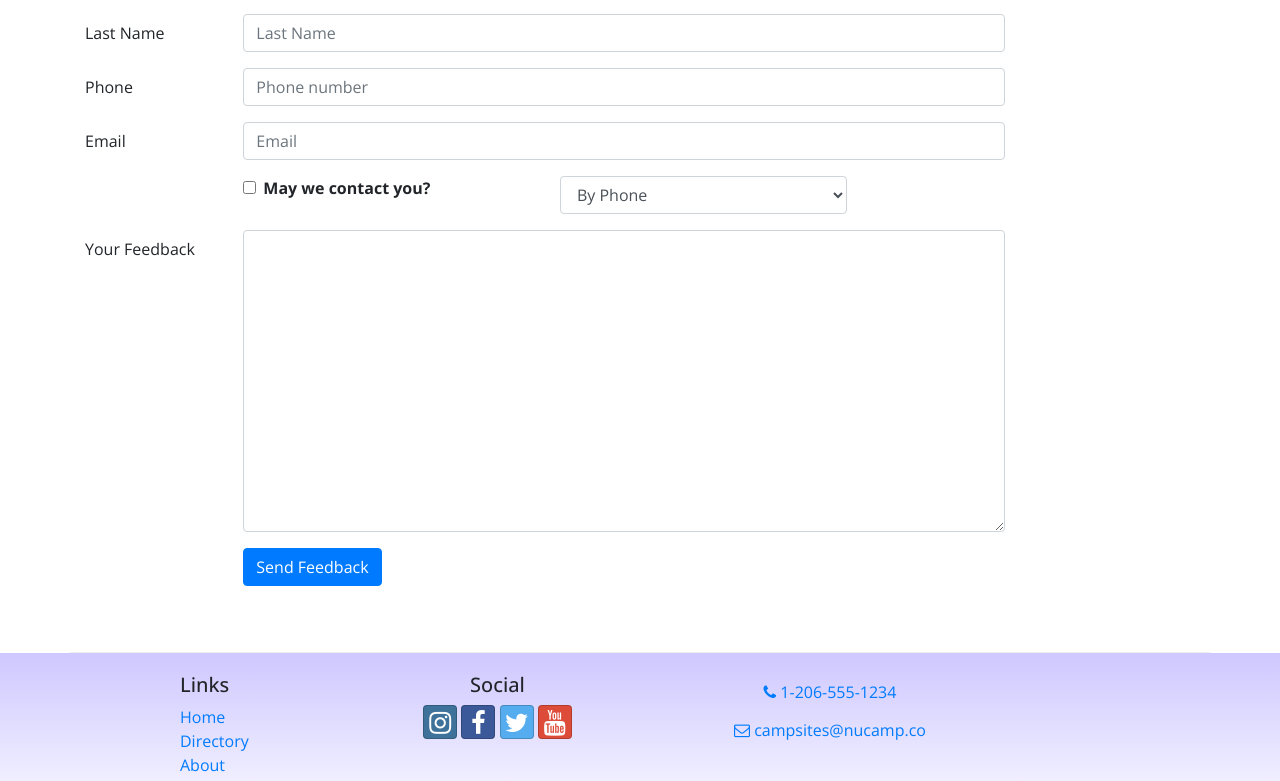
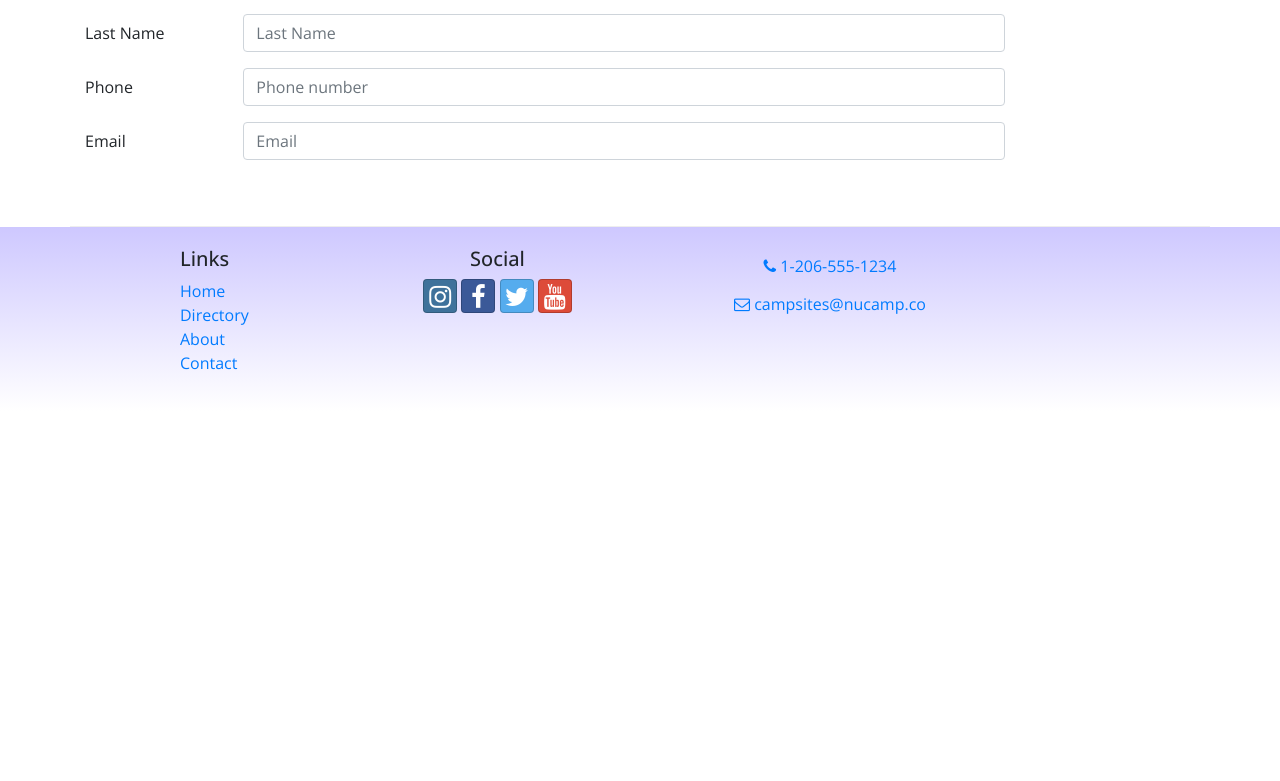
Before and after one commit to nanakodjo/bootcampsite, a React (Create React App) app: page /contactus in a window 1280 px wide. Shown: the part 666-1447 px from the top of the page. After the commit the page ends 1077 px from the top, so only its background shows below. Built offline with nearby package versions, Linux system fonts and the light colour scheme.

Commit message:
Controlled Form Validation

```diff
--- a/src/components/ContactComponent.js
+++ b/src/components/ContactComponent.js
@@ -8,45 +8,101 @@
     Label,
     Input,
     Col,
+    FormFeedback,
 } from "reactstrap";
 import { Link } from "react-router-dom";
 
 class Contact extends Component {
-
-    constructor(props){
+    constructor(props) {
         super(props);
 
         this.state = {
-            firstName: '',
-            lastName: '',
-            phoneNum: '',
-            email: '',
+            firstName: "",
+            lastName: "",
+            phoneNum: "",
+            email: "",
             agree: false,
-            contactType: 'By Phone',
-            feedback: ''
+            contactType: "By Phone",
+            feedback: "",
+            touched: {
+                firstName: false,
+                lastName: false,
+                phoneNum: false,
+                email: false,
+            },
         };
 
         this.handleInputChange = this.handleInputChange.bind(this);
         this.handleSubmit = this.handleSubmit.bind(this);
     }
+    validate(firstName, lastName, phoneNum, email) {
+        const errors = {
+            firstName: "",
+            lastName: "",
+            phoneNum: "",
+            email: "",
+        };
+
+        if (this.state.touched.firstName) {
+            if (firstName.length < 2) {
+                errors.firstName = "First name must be at least 2 characters.";
+            } else if (firstName.length > 15) {
+                errors.firstName = "First name must be 15 or less characters.";
+            }
+        }
+
+        if (this.state.touched.lastName) {
+            if (lastName.length < 2) {
+                errors.lastName = "Last name must be at least 2 characters.";
+            } else if (lastName.length > 15) {
+                errors.lastName = "Last name must be 15 or less characters.";
+            }
+        }
+
+        const reg = /^\d+$/;
+        if (this.state.touched.phoneNum && !reg.test(phoneNum)) {
+            errors.phoneNum = "The phone number should contain only numbers.";
+        }
+
+        if (this.state.touched.email && !email.includes("@")) {
+            errors.email = "Email should contain a @";
+        }
+
+        return errors;
+    }
+
+    handleBlur = (field) => () => {
+        this.setState({
+            touched: { ...this.state.touched, [field]: true },
+        });
+    };
 
     handleInputChange(event) {
         const target = event.target;
         const name = target.name;
-        const value = target.type === 'checkbox' ? target.checked : target.value;
+        const value =
+            target.type === "checkbox" ? target.checked : target.value;
 
         this.setState({
-            [name]: value
+            [name]: value,
         });
     }
 
     handleSubmit(event) {
-        console.log('Current state is: ' + JSON.stringify(this.state));
-        alert('Current state is: ' + JSON.stringify(this.state));
+        console.log("Current state is: " + JSON.stringify(this.state));
+        alert("Current state is: " + JSON.stringify(this.state));
         event.preventDefault();
     }
 
     render() {
+
+        const errors = this.validate(
+            this.state.firstName,
+            this.state.lastName,
+            this.state.phoneNum,
+            this.state.email
+        );
+
         return (
             <div className="container">
                 <div className="row">
@@ -72,8 +128,22 @@
                         </address>
                     </div>
                     <div className="col">
-                        <a role="button" className="btn btn-link" href="tel:+12065551234"><i className="fa fa-phone" /> 1-206-555-1234</a> <br />
-                        <a role="button" className="btn btn-link" href="mailto:fakeemail@fakeemail.co"><i className="fa fa-envelope-o" /> campsites@nucamp.co</a>
+                        <a
+                            role="button"
+                            className="btn btn-link"
+                            href="tel:+12065551234"
+                        >
+                            <i className="fa fa-phone" /> 1-206-555-1234
+                        </a>{" "}
+                        <br />
+                        <a
+                            role="button"
+                            className="btn btn-link"
+                            href="mailto:fakeemail@fakeemail.co"
+                        >
+                            <i className="fa fa-envelope-o" />{" "}
+                            campsites@nucamp.co
+                        </a>
                     </div>
                 </div>
 
@@ -85,76 +155,81 @@
                     <div className="col-md-10">
                         <Form onSubmit={this.handleSubmit}>
                             <FormGroup row>
-                                <Label htmlFor="firstName" md={2}>First Name</Label>
+                                <Label htmlFor="firstName" md={2}>
+                                    First Name
+                                </Label>
                                 <Col md={10}>
-                                    <Input type="text" id="firstName" name="firstName"
+                                    <Input
+                                        type="text"
+                                        id="firstName"
+                                        name="firstName"
                                         placeholder="First Name"
                                         value={this.state.firstName}
-                                        onChange={this.handleInputChange} />
+                                        invalid={errors.firstName}
+                                        onBlur={this.handleBlur("firstName")}
+                                        onChange={this.handleInputChange}
+                                    />
+                                    <FormFeedback>
+                                        {errors.firstName}
+                                    </FormFeedback>
                                 </Col>
                             </FormGroup>
                             <FormGroup row>
-                                <Label htmlFor="lastName" md={2}>Last Name</Label>
+                                <Label htmlFor="lastName" md={2}>
+                                    Last Name
+                                </Label>
                                 <Col md={10}>
-                                    <Input type="text" id="lastName" name="lastName"
+                                    <Input
+                                        type="text"
+                                        id="lastName"
+                                        name="lastName"
                                         placeholder="Last Name"
                                         value={this.state.lastName}
-                                        onChange={this.handleInputChange} />
+                                        invalid={errors.lastName}
+                                        onBlur={this.handleBlur("lastName")}
+                                        onChange={this.handleInputChange}
+                                    />
+                                    <FormFeedback>
+                                        {errors.lastName}
+                                    </FormFeedback>
                                 </Col>
                             </FormGroup>
                             <FormGroup row>
-                                <Label htmlFor="phoneNum" md={2}>Phone</Label>
+                                <Label htmlFor="phoneNum" md={2}>
+                                    Phone
+                                </Label>
                                 <Col md={10}>
-                                    <Input type="tel" id="phoneNum" name="phoneNum"
+                                    <Input
+                                        type="tel"
+                                        id="phoneNum"
+                                        name="phoneNum"
                                         placeholder="Phone number"
                                         value={this.state.phoneNum}
-                                        onChange={this.handleInputChange} />
+                                        invalid={errors.phoneNum}
+                                        onBlur={this.handleBlur("phoneNum")}
+                                        onChange={this.handleInputChange}
+                                    />
+                                    <FormFeedback>
+                                        {errors.phoneNum}
+                                    </FormFeedback>
                                 </Col>
                             </FormGroup>
                             <FormGroup row>
-                                <Label htmlFor="email" md={2}>Email</Label>
+                                <Label htmlFor="email" md={2}>
+                                    Email
+                                </Label>
                                 <Col md={10}>
-                                    <Input type="email" id="email" name="email"
+                                    <Input
+                                        type="email"
+                                        id="email"
+                                        name="email"
                                         placeholder="Email"
                                         value={this.state.email}
-                                        onChange={this.handleInputChange} />
-                                </Col>
-                            </FormGroup>
-                            <FormGroup row>
-                                <Col md={{size: 4, offset: 2}}>
-                                    <FormGroup check>
-                                        <Label check>
-                                            <Input type="checkbox"
-                                                name="agree"
-                                                checked={this.state.agree}
-                                                onChange={this.handleInputChange} /> {' '}
-                                            <strong>May we contact you?</strong>
-                                        </Label>
-                                    </FormGroup>
-                                </Col>
-                                <Col md={4}>
-                                    <Input type="select" name="contactType"
-                                            value={this.state.contactType}
-                                            onChange={this.handleInputChange}>
-                                        <option>By Phone</option>
-                                        <option>By Email</option>
-                                    </Input>
-                                </Col>
-                            </FormGroup>
-                            <FormGroup row>
-                                <Label htmlFor="feedback" md={2}>Your Feedback</Label>
-                                <Col md={10}>
-                                    <Input type="textarea" id="feedback" name="feedback"
-                                        rows="12"
-                                        value={this.state.feedback}
-                                        onChange={this.handleInputChange}></Input>
-                                </Col>
-                            </FormGroup>
-                            <FormGroup row>
-                                <Col md={{size: 10, offset: 2}}>
-                                    <Button type="submit" color="primary">
-                                        Send Feedback
-                                    </Button>
+                                        invalid={errors.email}
+                                        onBlur={this.handleBlur("email")}
+                                        onChange={this.handleInputChange}
+                                    />
+                                    <FormFeedback>{errors.email}</FormFeedback>
                                 </Col>
                             </FormGroup>
                         </Form>
```
